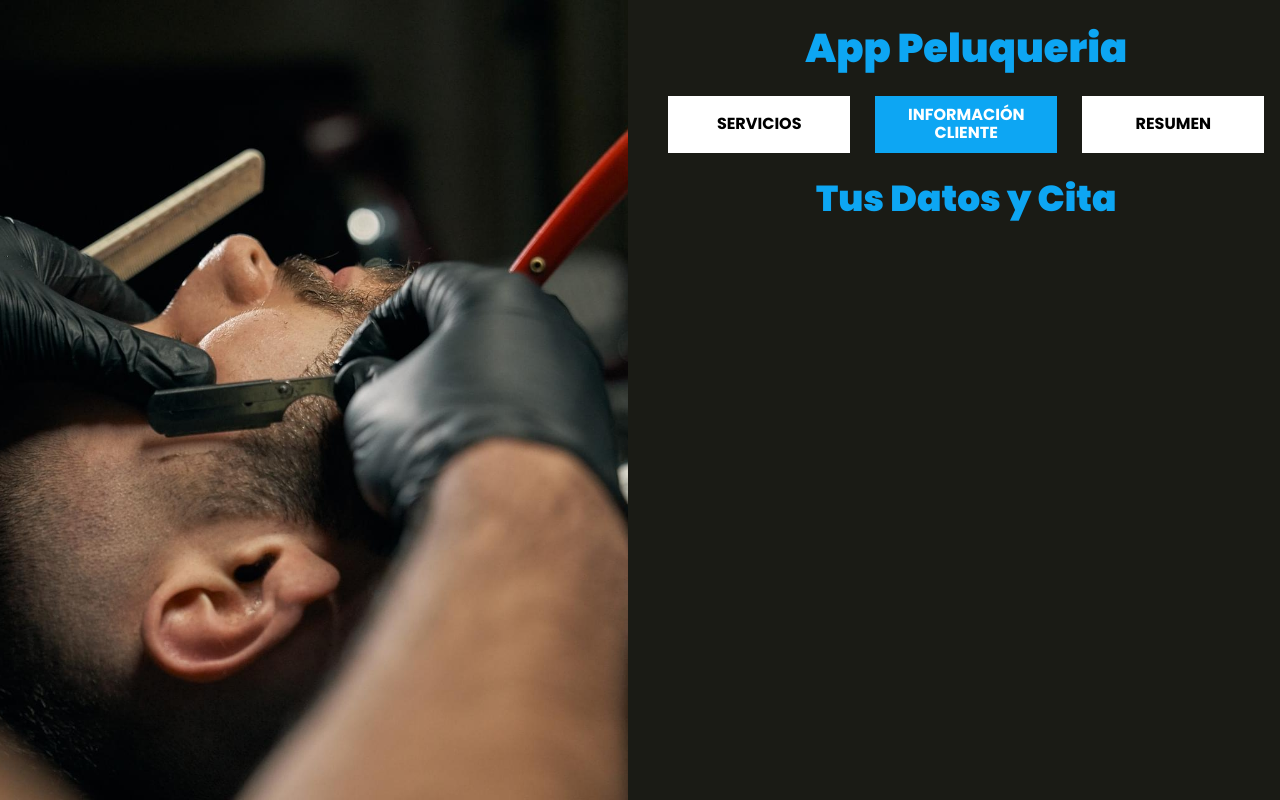
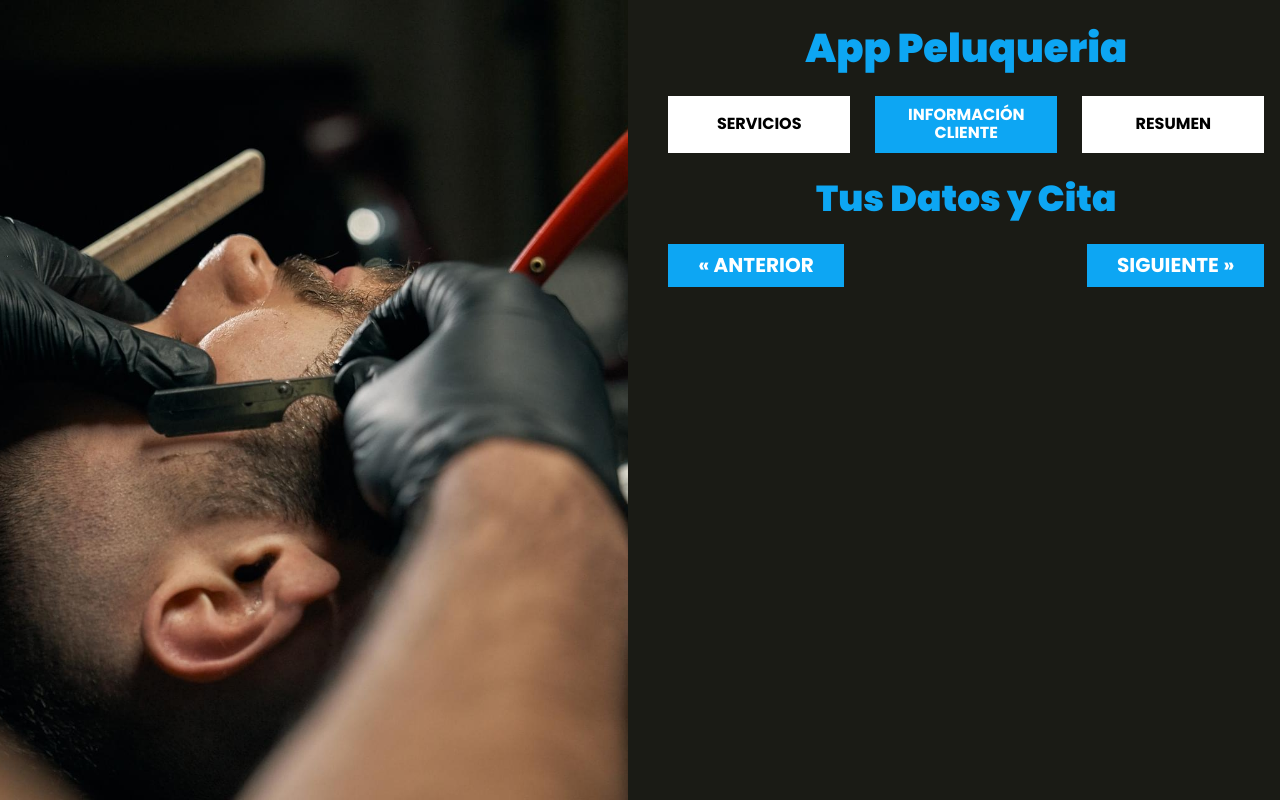
Before and after one commit to SebastianMartinezDev/AppSalon, a website with bundled scripts: page index.html in a window 1280 px wide. Both pictures are taken after a click on the button "INFORMACIÓN CLIENTE". Built offline with nearby package versions, Linux system fonts and the light colour scheme.

Commit message:
Agregado de Paginación

```diff
--- a/index.html
+++ b/index.html
@@ -35,6 +35,15 @@
             <div id="paso-3" class="seccion">
                 <h2>Resumen</h2>
             </div>
+
+            <div class="paginacion">
+                <button id="anterior">
+                    &laquo; Anterior
+                </button>
+                <button id="siguiente">
+                    Siguiente &raquo;
+                </button>
+            </div>
         </div>
     </div>
 
--- a/src/js/app.js
+++ b/src/js/app.js
@@ -12,11 +12,30 @@ function iniciarApp(){
 
     //Oculta o muestra una sección según el tab que se presiona
     cambiarSeccion();
+
+    //Paginación anterior y siguiente
+    paginaSiguiente();
+    paginaAnterior();
+
+    //Mostrar y Ocultar botones de paginación
+    botonesPaginador();
 };
 
 function mostraSeccion(){
+    //Eliminar mostrar-seccion de la sección anterior
+    const seccionAnterior = document.querySelector('.mostrar-seccion');
+    if(seccionAnterior){
+        seccionAnterior.classList.remove('mostrar-seccion');
+    }
+
     const seccionActual = document.querySelector(`#paso-${pagina}`);
     seccionActual.classList.add('mostrar-seccion');
+
+    //Elimina clase de actual en tab anterior
+    const tabAnterior = document.querySelector('.tabs .actual');
+    if(tabAnterior){
+        tabAnterior.classList.remove('actual');
+    }
 
     //Resalta el botón de la sección actual
     const tab = document.querySelector(`[data-paso="${pagina}"]`);
@@ -30,20 +49,9 @@ function cambiarSeccion(){
             e.preventDefault();
             pagina = parseInt(e.target.dataset.paso);
 
-            //Eliminar mostrar-seccion de la sección anterior
-            document.querySelector('.mostrar-seccion').classList.remove('mostrar-seccion');
-
-            //Agrega mostrar-seccion donde dimos click
-            const seccion = document.querySelector(`#paso-${pagina}`);
-            seccion.classList.add('mostrar-seccion');
-
-            //Elimina clase de actual en tab anterior
-            document.querySelector('.tabs .actual').classList.remove('actual');
-            console.log(document.querySelector('.tabs .actual'));
-
-            //Agregar clase de actual donde dimos click
-            const tab = document.querySelector(`[data-paso="${pagina}"]`);
-            tab.classList.add('actual');
+            //Llamar función de mostrarSeccion
+            mostraSeccion();
+            botonesPaginador();
         })
     });
 }
@@ -108,4 +116,39 @@ function seleccionarServicio(e){
     }else{
         elemento.classList.add('seleccionado');
     }
-};
+}
+
+function paginaSiguiente(){
+    const paginaSiguiente = document.querySelector('#siguiente');
+    paginaSiguiente.addEventListener('click', () => {
+        pagina++;
+        botonesPaginador();
+        console.log(pagina);
+    });
+}
+
+function paginaAnterior(){
+    const paginaAnterior = document.querySelector('#anterior');
+    paginaAnterior.addEventListener('click', () => {
+        pagina--;
+        botonesPaginador();
+        console.log(pagina);
+    });
+}
+
+function botonesPaginador(){
+    const paginaSiguiente = document.querySelector('#siguiente');
+    const paginaAnterior = document.querySelector('#anterior');
+
+    if(pagina <= 1){
+        paginaAnterior.classList.add('ocultar');
+        paginaSiguiente.classList.remove('ocultar');
+    }else if(pagina >= 3){
+        paginaSiguiente.classList.add('ocultar');
+        paginaAnterior.classList.remove('ocultar');
+    } else{
+        paginaSiguiente.classList.remove('ocultar');
+        paginaAnterior.classList.remove('ocultar');
+    }
+    mostraSeccion();
+}
--- a/src/scss/app.scss
+++ b/src/scss/app.scss
@@ -7,3 +7,4 @@
 @import 'layout/UI';
 @import 'layout/tabs';
 @import 'layout/servicios';
+@import 'layout/paginacion';
--- /dev/null
+++ b/src/scss/layout/_paginacion.scss
@@ -0,0 +1,25 @@
+.paginacion{
+    display: flex;
+    justify-content: space-between;
+    margin: $separacion/2 0;
+
+    button{
+        background-color: $azul;
+        padding: 1rem 3rem;
+        display: block;
+        text-align: center;
+        color: $blanco;
+        border: none;
+        text-transform: uppercase;
+        font-weight: $bold;
+        font-size: 2rem;
+
+        &.ocultar{
+            visibility: hidden;
+        }
+
+        &:hover{
+            cursor: pointer;
+        }
+    }
+}
```
Also changed, not shown: build/css/app.css, build/js/bundle.min.js, 2 other files.
